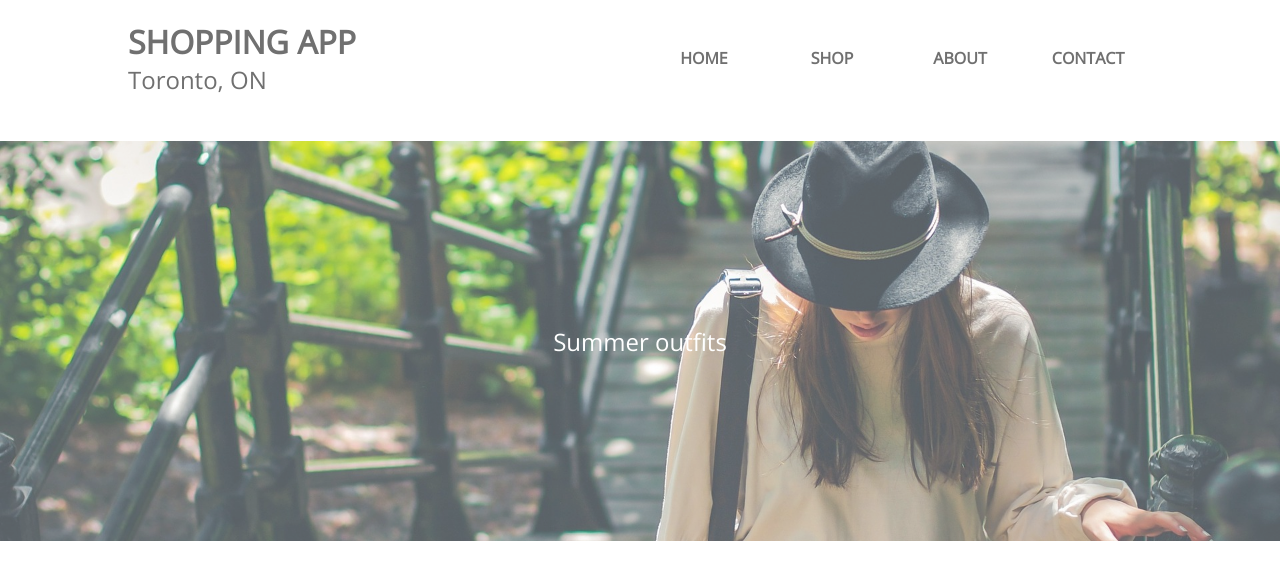
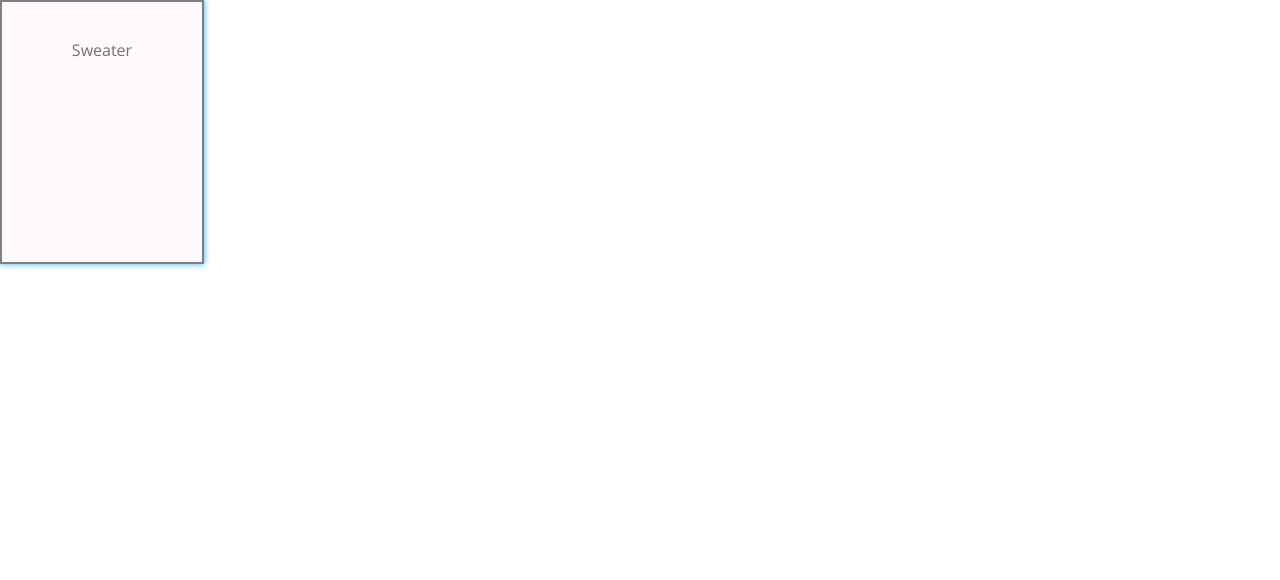
Before and after one commit to Rovaxes/WebConcepts, a React (Create React App) app in the folder React_Projects/shop-site/: page / in a window 1280 px wide. Shown: the top 580 px of the page. Built offline with nearby package versions, Linux system fonts and the light colour scheme.

Commit message:
Item Component
Just the Hover and Container

```diff
--- a/React_Projects/shop-site/src/App.js
+++ b/React_Projects/shop-site/src/App.js
@@ -3,13 +3,15 @@ import logo from "./logo.svg";
 import "./App.css";
 import NavBar from "./components/navbar/navbar.jsx";
 import Banner from "./components/banner/banner.jsx";
+import Item from "./components/item/item.jsx";
 
 class App extends Component {
   render() {
     return (
       <React.Fragment>
-        <NavBar />
-        <Banner />
+        {/* <NavBar /> */}
+        <Item />
+        {/* <Banner /> */}
       </React.Fragment>
     );
   }
--- /dev/null
+++ b/React_Projects/shop-site/src/components/item/item.css
@@ -0,0 +1,16 @@
+.container {
+  background-color: snow;
+  border: 2px solid grey;
+  width: 200px;
+  height: 260px;
+  line-height: 600%;
+  font-size: 0;
+  vertical-align: middle;
+  text-align: center;
+  transition: all 200ms ease;
+}
+
+.container:hover {
+  font-size: 1em;
+  box-shadow: 0 0 6px rgba(35, 173, 255, 1);
+}
--- /dev/null
+++ b/React_Projects/shop-site/src/components/item/item.jsx
@@ -0,0 +1,10 @@
+import React, { Component } from "react";
+import "./item.css";
+class Item extends Component {
+  state = { itemName: "Sweater" };
+  render() {
+    return <div class="container">{this.state.itemName}</div>;
+  }
+}
+
+export default Item;
```
